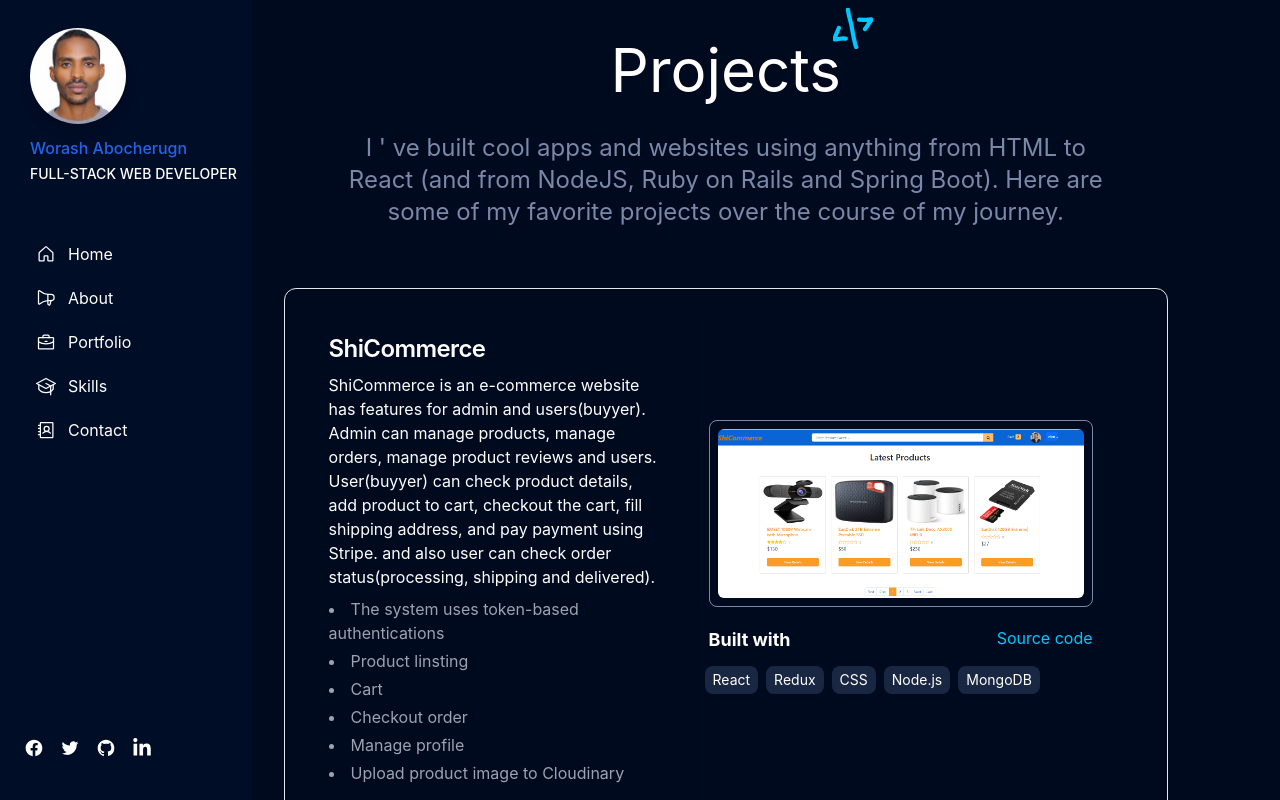
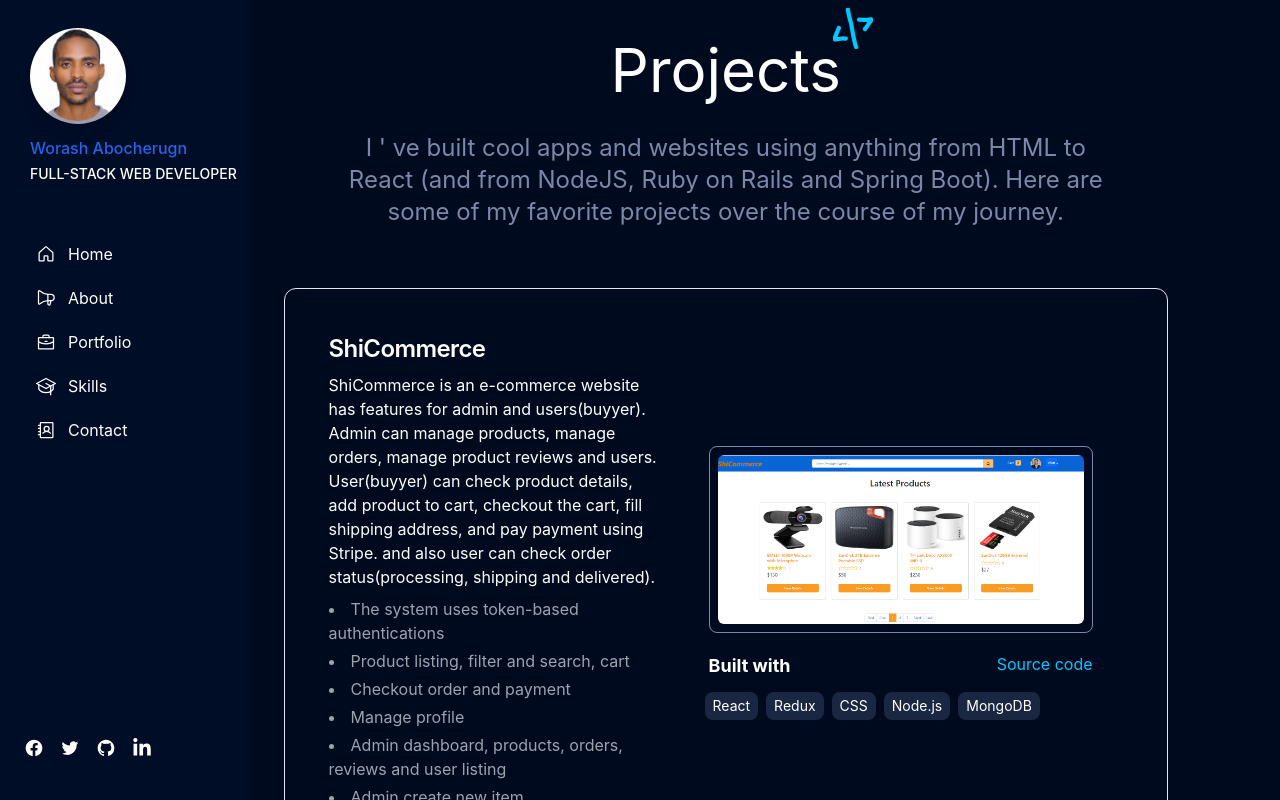
Before and after one commit to worashf/portfolio, a Next.js app: page /portfolio in a window 1280 px wide. Shown: the top 800 px of the page. Built offline with nearby package versions, Linux system fonts and the light colour scheme.

Commit message:
Update project infomation

```diff
--- a/data/projects.js
+++ b/data/projects.js
@@ -3,15 +3,16 @@ const projects = [
     id: 1,
     title: 'ShiCommerce',
     desc: 'ShiCommerce is an e-commerce website  has features for admin and users(buyyer). Admin can manage products, manage orders, manage product reviews and users. User(buyyer) can check product details, add product to cart, checkout the cart, fill shipping address, and pay payment using Stripe. and also user can check order status(processing, shipping and delivered).',
-    img: '/static/projects/shi-commerce.png',
+    img: '/static/projects/shi-commerce.PNG',
     github: 'https://github.com/worashf/ShiCommerce',
     tags: ['React', 'Redux', 'CSS', 'Node.js', 'MongoDB'],
     features: [
       'The system uses token-based authentications',
-      'Product linsting',
-      'Cart',
-      'Checkout order',
+      'Product listing, filter and search,  cart',
+      'Checkout order and payment',
       'Manage profile',
+      'Admin dashboard, products, orders, reviews and user listing',
+      'Admin create new item',
       'Upload product image to Cloudinary',
     ],
   },
```
